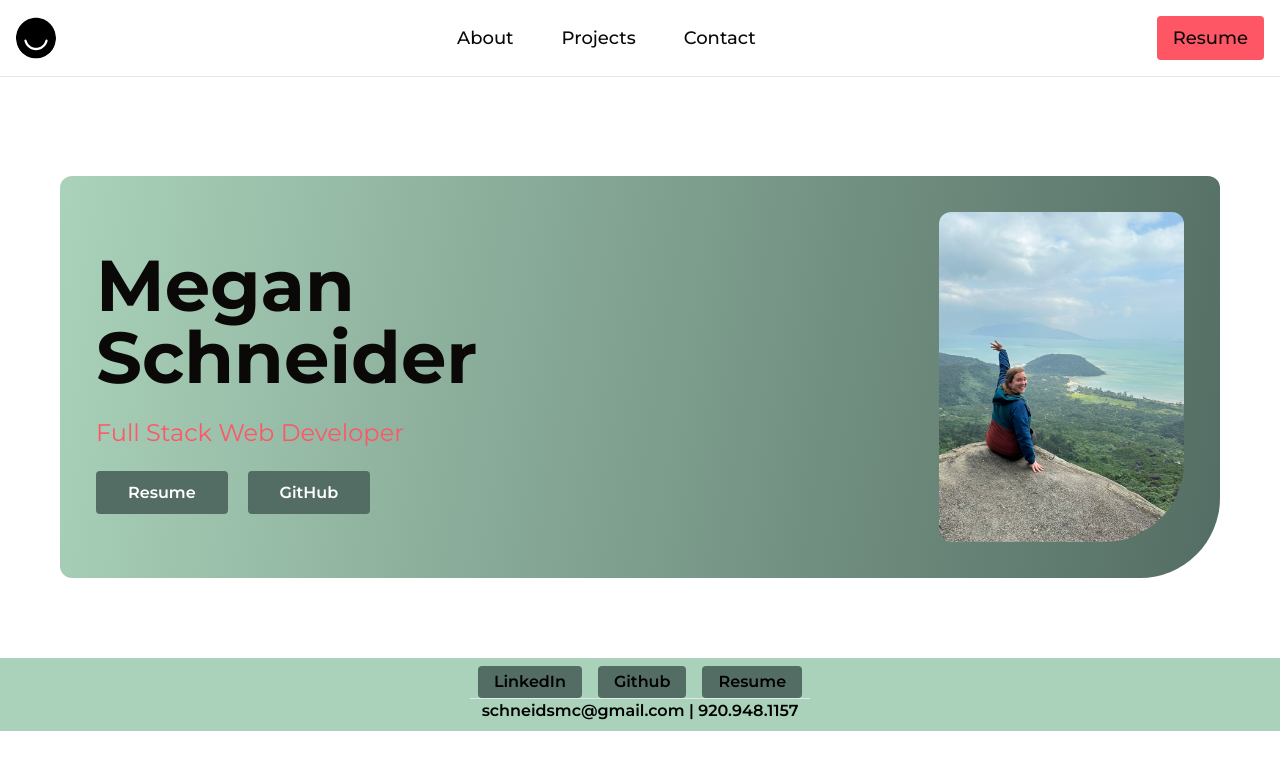
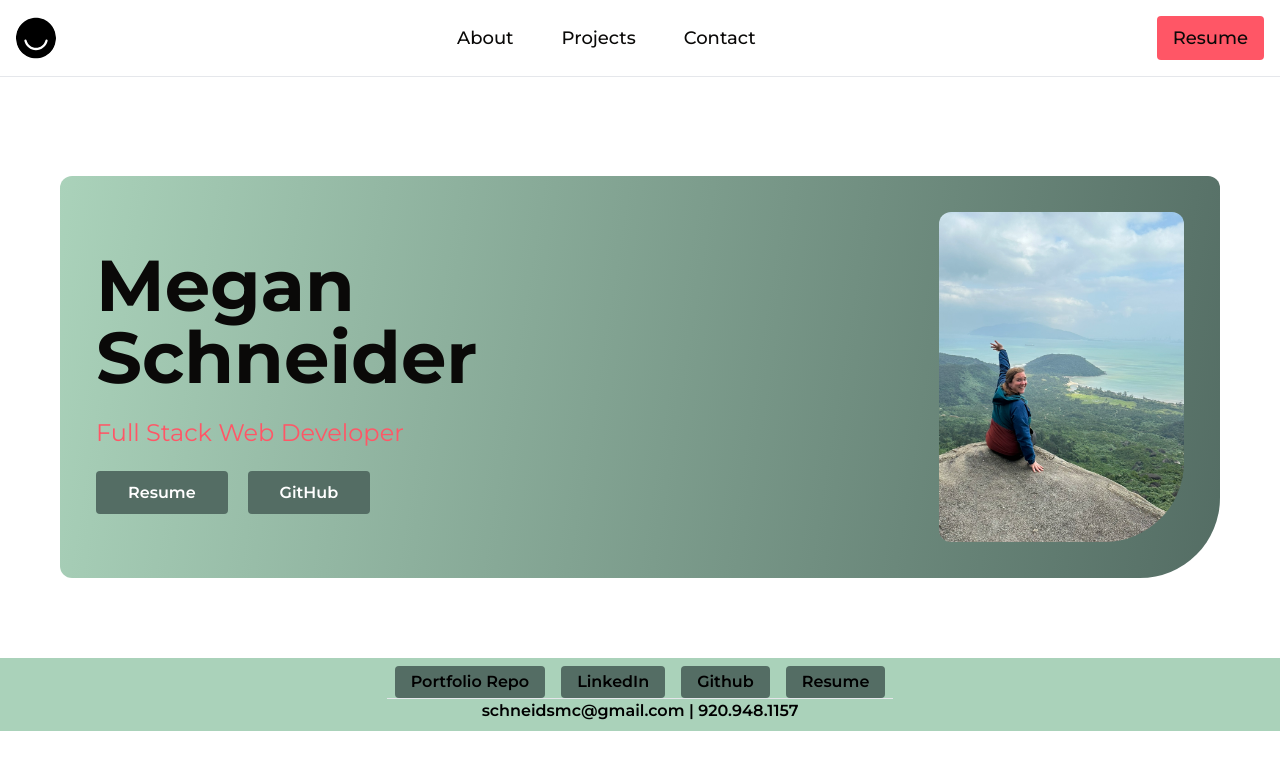
Before and after one commit to schneidsmc/profileReact, a React (Vite) app: page / in a window 1280 px wide. Shown: the top 770 px of the page. Built offline with nearby package versions, Linux system fonts and the light colour scheme.

Commit message:
button fix

```diff
--- a/src/shared/Footer.jsx
+++ b/src/shared/Footer.jsx
@@ -4,6 +4,9 @@ const Footer = () => {
             <div className='flex justify-center items-center'>
                 <div>
                     <ul className='flex'>
+                        <li className='footBtns'>
+                            <a href="https://github.com/schneidsmc/profileReact.git" target="_blank" rel="noopener noreferrer">Portfolio Repo</a>
+                        </li>
                         <li className='footBtns'>
                             <a href="https://www.linkedin.com/in/meganschneider215/" target="_blank" rel="noopener noreferrer">LinkedIn</a>
                         </li>
```
